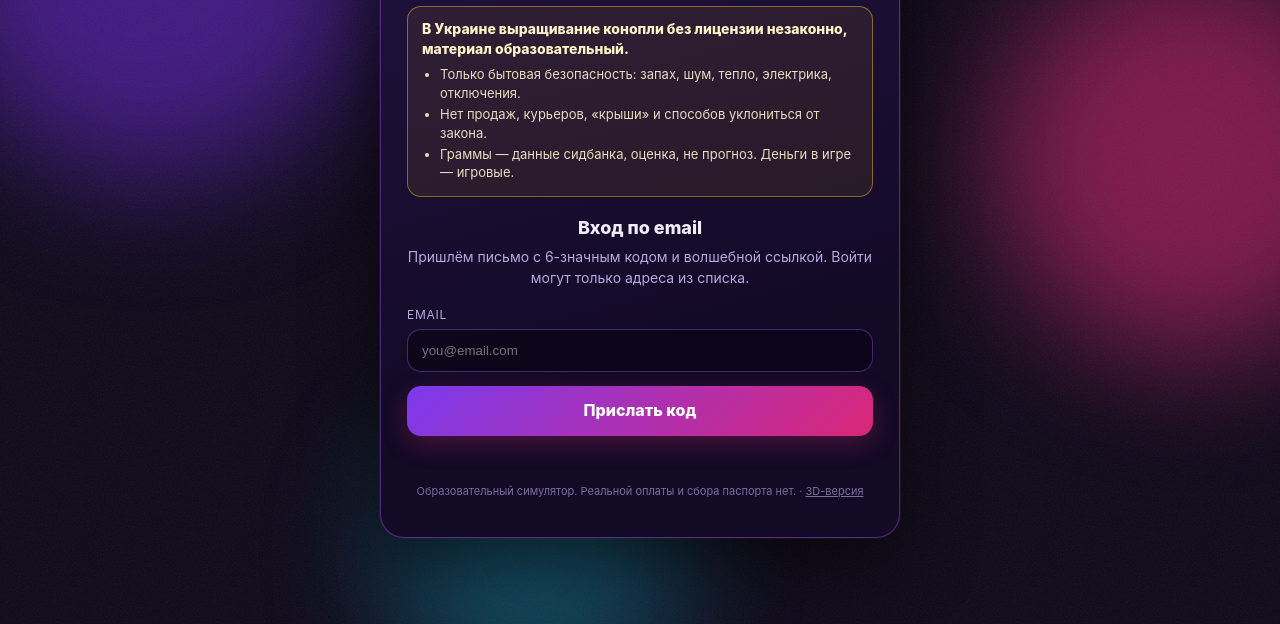
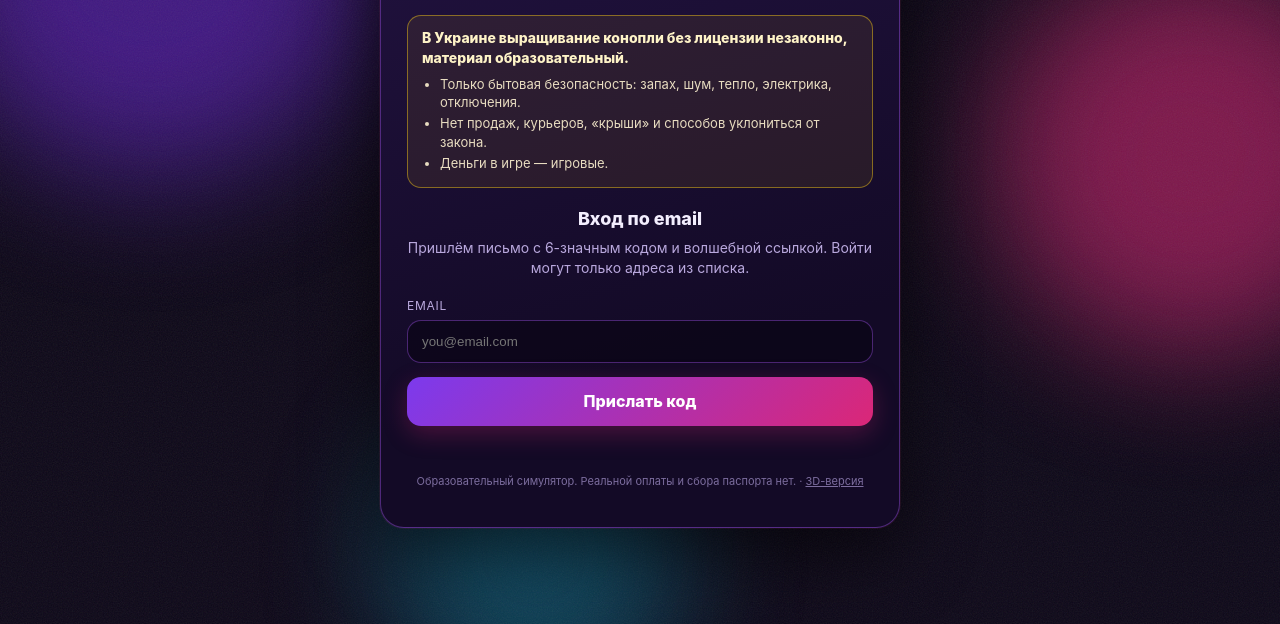
Before and after one commit to MAKIAVELLI-maker/grower3d, a plain HTML site: page 2d/index.html in a window 1280 px wide. Shown: the part 176-800 px from the top of the page. Drawn offline with Linux system fonts and the light colour scheme.

Commit message:
2D: 2d/index.html

```diff
--- a/2d/index.html
+++ b/2d/index.html
@@ -20,7 +20,7 @@
       <ul>
         <li>Только бытовая безопасность: запах, шум, тепло, электрика, отключения.</li>
         <li>Нет продаж, курьеров, «крыши» и способов уклониться от закона.</li>
-        <li>Граммы — данные сидбанка, оценка, не прогноз. Деньги в игре — игровые.</li>
+        <li>Деньги в игре — игровые.</li>
       </ul>
     </div>
 
```
